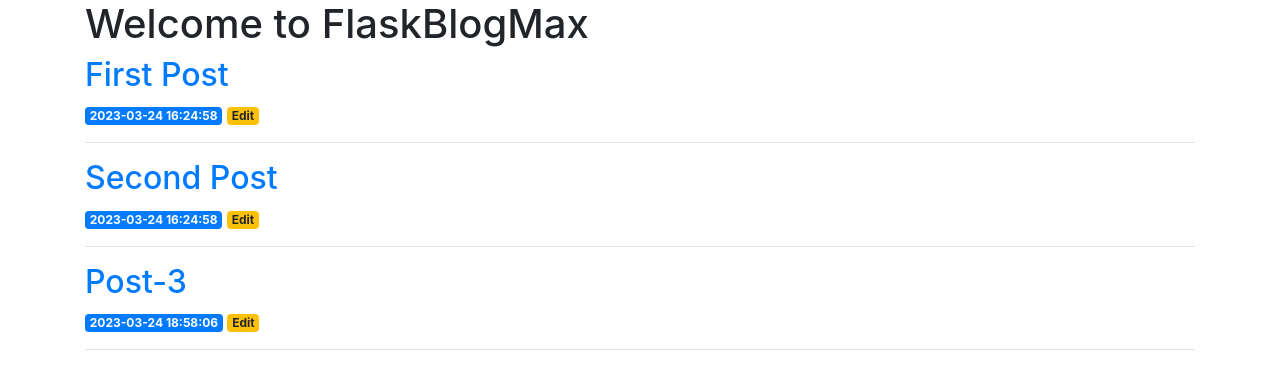
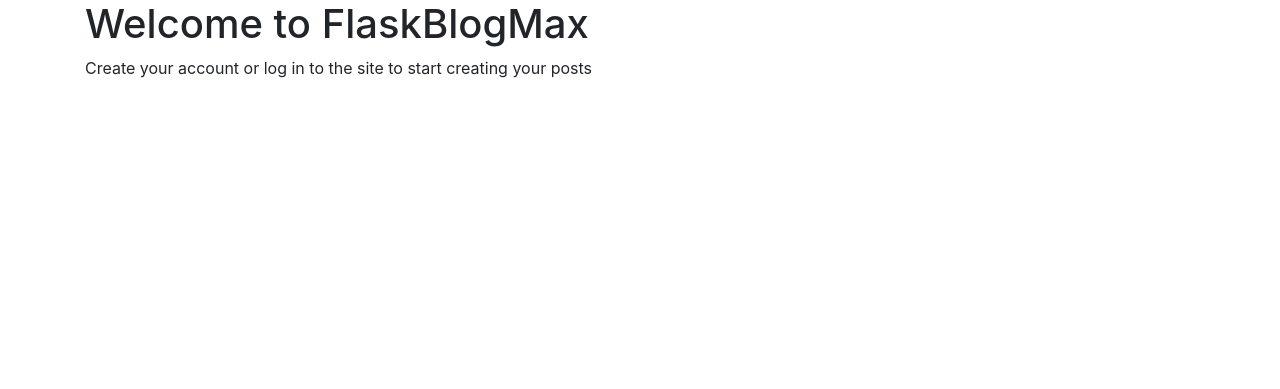
Before and after one commit to FromMeHR/SimpleFlaskBlog, a Flask app: page / in a window 1280 px wide. Shown: the part 56-445 px from the top of the page. Run offline with Flask 2, Linux system fonts and the light colour scheme; data comes from the database, SQL or seed files in the repository; some libraries are stand-ins or nearby versions.

Commit message:
Update index.html

```diff
--- a/blog/templates/index.html
+++ b/blog/templates/index.html
@@ -2,6 +2,7 @@
 
 {% block content %}
 	<h1>{% block title %} Welcome to FlaskBlogMax {% endblock %}</h1>
+	{% if is_logged_in %}
 		{% for post in posts %}
 			<a href="{{ url_for('post', post_id=post['id']) }}">
 				<h2>{{ post['title'] }}</h2>
@@ -11,4 +12,7 @@
 			<span class="badge badge-warning">Edit</span>
 			<hr>
 		{% endfor %}
+	{% else %}
+		<p>Create your account or log in to the site to start creating your posts</p>
+	{% endif %}
 {% endblock %}
```
Lines whose indentation alone changed are shown as unchanged.
